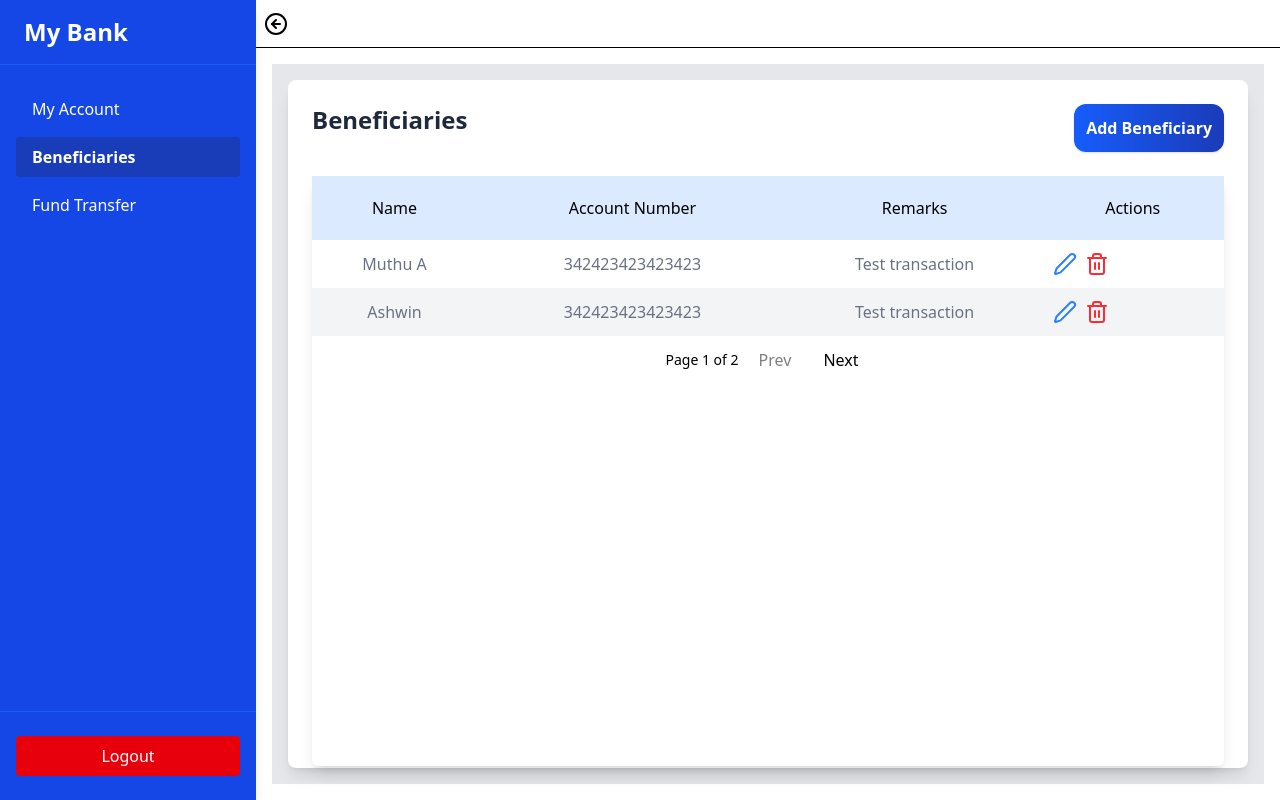
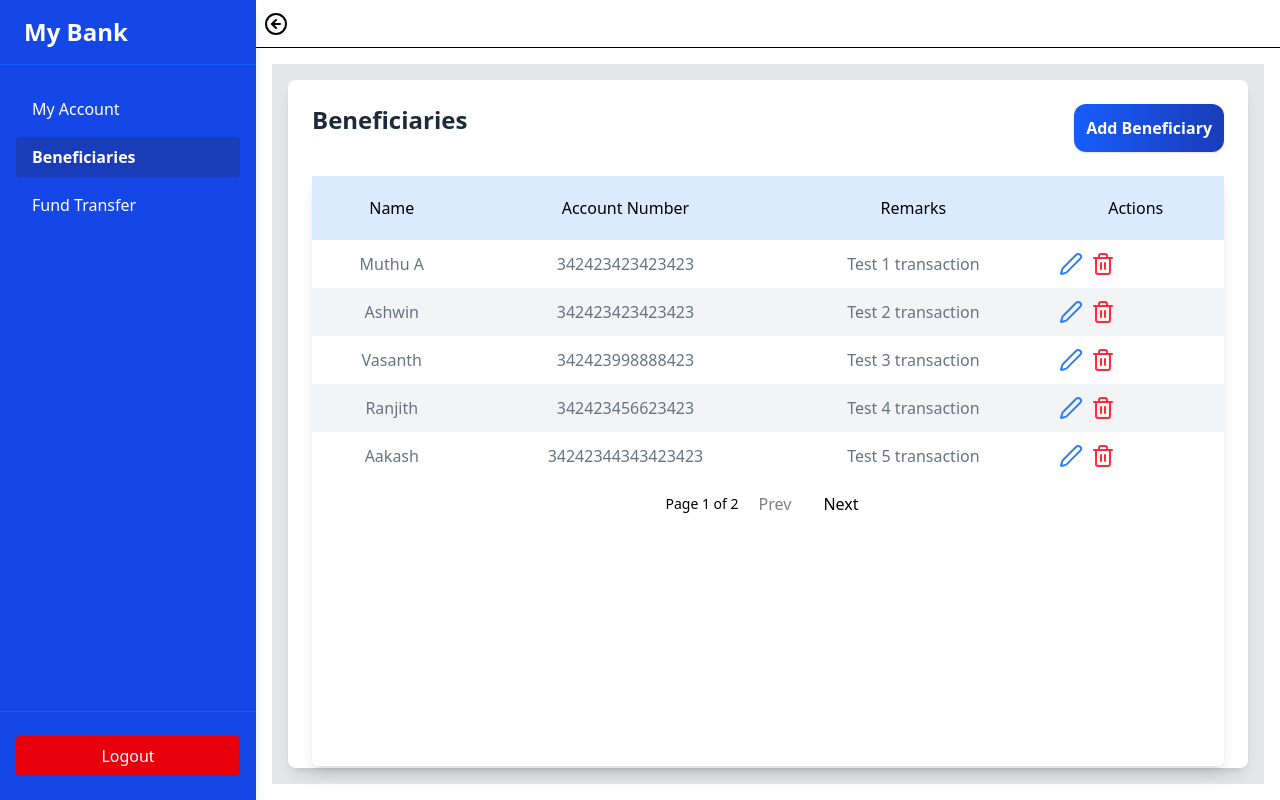
Before and after one commit to vasanth842000/MyBank-App, a React (Vite) app: page /beneficiaries in a window 1280 px wide. Built offline with nearby package versions, Linux system fonts and the light colour scheme; sample sign-in values are in the browser's storage.

Commit message:
code rewamped

```diff
--- a/src/components/shared/Datatable.tsx
+++ b/src/components/shared/Datatable.tsx
@@ -1,3 +1,4 @@
+import { useState, useEffect } from "react";
 import type { DataTableProps } from "../../@types";
 
 export default function DataTable<T>({
@@ -7,12 +8,31 @@ export default function DataTable<T>({
   pageSize,
   total,
   onPageChange,
-  tableHeight
+  tableHeight,
 }: DataTableProps<T>) {
+  const [loading, setLoading] = useState(true);
   const pageCount = Math.ceil(total / pageSize);
 
+  useEffect(() => {
+    // Simulate a data fetch with a timeout
+    const timeout = setTimeout(() => {
+      setLoading(false);
+    }, 1000); // You can replace this with actual data fetching logic
+
+    return () => clearTimeout(timeout);
+  }, []);
+
+  const renderLoader = () => (
+    <div className="flex justify-center items-center py-10">
+      <div className="animate-spin rounded-full border-t-4 border-blue-600 w-16 h-16"></div>
+    </div>
+  );
+
   return (
-    <div className="shadow-lg rounded-md bg-white" style={{ height: tableHeight || 'auto' }}>
+    <div
+      className="shadow-lg rounded-md bg-white"
+      style={{ height: tableHeight || "auto" }}
+    >
       <table className="table w-full">
         <thead className="bg-blue-100 text-black">
           <tr>
@@ -26,31 +46,49 @@ export default function DataTable<T>({
             ))}
           </tr>
         </thead>
+
         <tbody>
-          {data.map((row, rowIndex) => (
+          {/* Show loading spinner if data is loading */}
+          {loading ? (
+            <tr>
+              <td colSpan={columns.length} className="text-center">
+                {renderLoader()}
+              </td>
+            </tr>
+          ) : data?.length > 0 ? (
+            // Render the actual data when loading is false
+            data?.map((row, rowIndex) => (
               <tr
                 key={rowIndex}
-              className={`${
-                rowIndex % 2 === 0 ? "bg-white" : "bg-gray-100"
-              }`}
+                className={`${rowIndex % 2 === 0 ? "bg-white" : "bg-gray-100"}`}
               >
                 {columns.map((col) => (
                   <td
                     key={String(col.key)}
-                  className={`p-3 text-${col.align || "center"} text-gray-500`}
+                    className={`p-3 text-${
+                      col.align || "center"
+                    } text-gray-500`}
                   >
                     {col.render
-                    // eslint-disable-next-line @typescript-eslint/no-explicit-any
-                    ? col.render((row as any)[col.key], row)
-                    // eslint-disable-next-line @typescript-eslint/no-explicit-any
-                    : (row as any)[col.key]}
+                      ? // eslint-disable-next-line @typescript-eslint/no-explicit-any
+                        col.render((row as any)[col.key], row)
+                      : // eslint-disable-next-line @typescript-eslint/no-explicit-any
+                        (row as any)[col.key]}
                   </td>
                 ))}
               </tr>
-          ))}
+            ))
+          ) : (
+            <tr>
+              <td colSpan={columns.length} className="text-center p-4">
+                <p>No transactions found!</p> {/* No data message */}
+              </td>
+            </tr>
+          )}
         </tbody>
       </table>
 
+      {data && data?.length > 0 && (
         <div className="flex items-center justify-center my-2 gap-2">
           <div className="text-sm">
             Page {page} of {pageCount}
@@ -72,6 +110,7 @@ export default function DataTable<T>({
             </button>
           </div>
         </div>
+      )}
     </div>
   );
 }
--- /dev/null
+++ b/src/components/shared/Toast.css
@@ -0,0 +1,54 @@
+.toast-container {
+  position: fixed;
+  top: 20px;
+  left: 50%;
+  transform: translateX(-50%);
+  z-index: 9999;
+  display: flex;
+  justify-content: center;
+}
+
+.toast {
+  background: #28a745;
+  color: #fff;
+  padding: 14px 20px;
+  border-radius: 8px;
+  box-shadow: 0 4px 10px rgba(0, 0, 0, 0.3);
+  font-size: 14px;
+  animation: slideDown 0.3s ease, fadeOut 0.5s ease 2.5s forwards;
+}
+
+.toast-success {
+  background-color: #28a745;
+}
+
+.toast-error {
+  background-color: #dc3545;
+}
+
+.toast-info {
+  background-color: #007bff;
+}
+
+.toast-warning {
+  background-color: #ffc107;
+  color: #000;
+}
+
+@keyframes slideDown {
+  from {
+    opacity: 0;
+    transform: translateY(-40px) translateX(-50%);
+  }
+  to {
+    opacity: 1;
+    transform: translateY(0) translateX(-50%);
+  }
+}
+
+@keyframes fadeOut {
+  to {
+    opacity: 0;
+    transform: translateY(-20px) translateX(-50%);
+  }
+}
--- /dev/null
+++ b/src/components/shared/Toast.tsx
@@ -0,0 +1,33 @@
+import React, { useEffect } from "react";
+import "./Toast.css";
+
+interface ToastProps {
+  message: string;
+  type?: "success" | "error" | "info" | "warning";
+  onClose: () => void;
+  duration?: number;
+}
+
+const Toast: React.FC<ToastProps> = ({
+  message,
+  type = "success",
+  onClose,
+  duration = 3000,
+}) => {
+  useEffect(() => {
+    const timer = setTimeout(() => {
+      onClose();
+    }, duration);
+    return () => clearTimeout(timer);
+  }, [onClose, duration]);
+
+  return (
+    <div className={`toast-container`}>
+      <div className={`toast toast-${type}`}>
+        <p>{message}</p>
+      </div>
+    </div>
+  );
+};
+
+export default Toast;
--- a/src/screens/AccountDetails.tsx
+++ b/src/screens/AccountDetails.tsx
@@ -115,7 +115,7 @@ const AccountDetails = () => {
         </div>
 
         {/* Transaction Table */}
-        {currentPageData?.length > 0 ? (
+
           <DataTable
             columns={columns}
             data={currentPageData}
@@ -124,9 +124,7 @@ const AccountDetails = () => {
             total={total}
             onPageChange={handlePageChange}
           />
-        ) : (
-          <p className="text-center">No Transaction found!</p>
-        )}
+
       </div>
     </div>
   );
--- a/src/screens/Beneficiary.tsx
+++ b/src/screens/Beneficiary.tsx
@@ -2,17 +2,21 @@ import { useState, useCallback, useMemo } from "react";
 import DataTable from "../components/shared/Datatable";
 import { Edit2Icon, LucideTrash2, User2 } from "lucide-react";
 import { BeneficiariesList } from "./constants";
+import Toast from "../components/shared/Toast";
 
 const Beneficiary = () => {
   const [transactionList, setTransactionList] = useState(BeneficiariesList);
 
   const [page, setPage] = useState(1);
-  const [pageSize] = useState(2);
+  const [pageSize] = useState(5);
   const [isOpen, setIsOpen] = useState(false);
   const [name, setName] = useState("");
   const [accountNumber, setAccountNumber] = useState("");
   const [editId, setEditId] = useState<number | null>(null);
   const [type, setType] = useState("add");
+  const [toast, setToast] = useState<{ message: string; type: string } | null>(
+    null
+  );
 
   const total = transactionList.length;
 
@@ -59,7 +63,6 @@ const Beneficiary = () => {
   const handleAddBeneficiary = useCallback(
     (e: React.FormEvent) => {
       e.preventDefault(); // Prevent default form submission behavior
-
       // Generate a new ID by adding 1 to the highest existing ID (assuming IDs are sequential)
       const newId =
         Math.max(...transactionList.map((transaction) => transaction.id)) + 1;
@@ -74,7 +77,7 @@ const Beneficiary = () => {
 
       // Add the new beneficiary to the transaction list
       setTransactionList((prevList) => [...prevList, newBeneficiary]);
-
+      setToast({ message: "Beneficiary Added Successfully", type });
       // Reset form and close modal
       reset();
     },
@@ -84,7 +87,6 @@ const Beneficiary = () => {
   const handleEditBeneficiary = useCallback(
     (e: React.FormEvent) => {
       e.preventDefault(); // Prevent default form submission behavior
-
       // Update the specific transaction by ID
       const updatedTransactionList = transactionList.map((transaction) =>
         transaction.id === editId
@@ -94,7 +96,7 @@ const Beneficiary = () => {
 
       // Update the transaction list with the new data
       setTransactionList(updatedTransactionList);
-
+      setToast({ message: "Beneficiary Details Updated Successfully", type });
       // Reset form and close modal
       reset();
     },
@@ -217,6 +219,15 @@ const Beneficiary = () => {
           </div>
         </div>
       )}
+
+      {toast && (
+        <Toast
+          message={toast.message}
+          // eslint-disable-next-line @typescript-eslint/no-explicit-any
+          type={toast.type as any}
+          onClose={() => setToast(null)}
+        />
+      )}
     </div>
   );
 };
--- a/src/screens/FundTransfer.tsx
+++ b/src/screens/FundTransfer.tsx
@@ -132,7 +132,7 @@ const FundTransfer = () => {
             className="bg-gradient-to-r from-gray-400 to-gray-600 text-white px-6 py-3 rounded-xl font-bold shadow hover:scale-105 transition"
             onClick={handleCancel}
           >
-            Transfer Fund Cancel
+            Cancel
           </button>
         </div>
       </form>
--- a/src/screens/Users.tsx
+++ b/src/screens/Users.tsx
@@ -29,11 +29,11 @@ const Users = () => {
 
   // Define table columns
   const columns: Column<IUser>[] = [
-    { key: "customer_id", header: "Customer ID", align: "left" },
-    { key: "account_holder_name", header: "Name", align: "left" },
-    { key: "account_type_account_no", header: "Account No", align: "left" },
-    { key: "phone", header: "Phone", align: "left" },
-    { key: "email", header: "Email", align: "left" },
+    { key: "customer_id", header: "Customer ID", align: "center" },
+    { key: "account_holder_name", header: "Name", align: "center" },
+    { key: "account_type_account_no", header: "Account No", align: "center" },
+    { key: "phone", header: "Phone", align: "center" },
+    { key: "email", header: "Email", align: "center" },
     {
       key: "created_date",
       header: "Created At",
@@ -53,6 +53,7 @@ const Users = () => {
         pageSize={pageSize}
         total={users?.length as number}
         onPageChange={(p: number) => setPage(p)}
+        tableHeight={"calc(100vh - 130px)"}
       />
     </section>
   );
--- a/src/screens/constants.ts
+++ b/src/screens/constants.ts
@@ -3,18 +3,36 @@ export const BeneficiariesList = [
         id: 1,
         name: "Muthu A",
         accountNo: "342423423423423",
-        remarks: "Test transaction",
+        remarks: "Test 1 transaction",
     },
     {
         id: 2,
         name: "Ashwin",
         accountNo: "342423423423423",
-        remarks: "Test transaction",
+        remarks: "Test 2 transaction",
     },
     {
         id: 3,
         name: "Vasanth",
-        accountNo: "342423423423423",
-        remarks: "Test transaction",
+        accountNo: "342423998888423",
+        remarks: "Test 3 transaction",
+    },
+    {
+        id: 4,
+        name: "Ranjith",
+        accountNo: "342423456623423",
+        remarks: "Test 4 transaction",
+    },
+    {
+        id: 5,
+        name: "Aakash",
+        accountNo: "34242344343423423",
+        remarks: "Test 5 transaction",
+    },
+    {
+        id: 6,
+        name: "Krishna",
+        accountNo: "3423423423",
+        remarks: "Test 6 transaction",
     },
 ]
```
Also changed, not shown: src/screens/Login.tsx (+5 -3 lines), 1 other file (tests, documents, lock files or other folders). Lines whose indentation alone changed are shown as unchanged.
